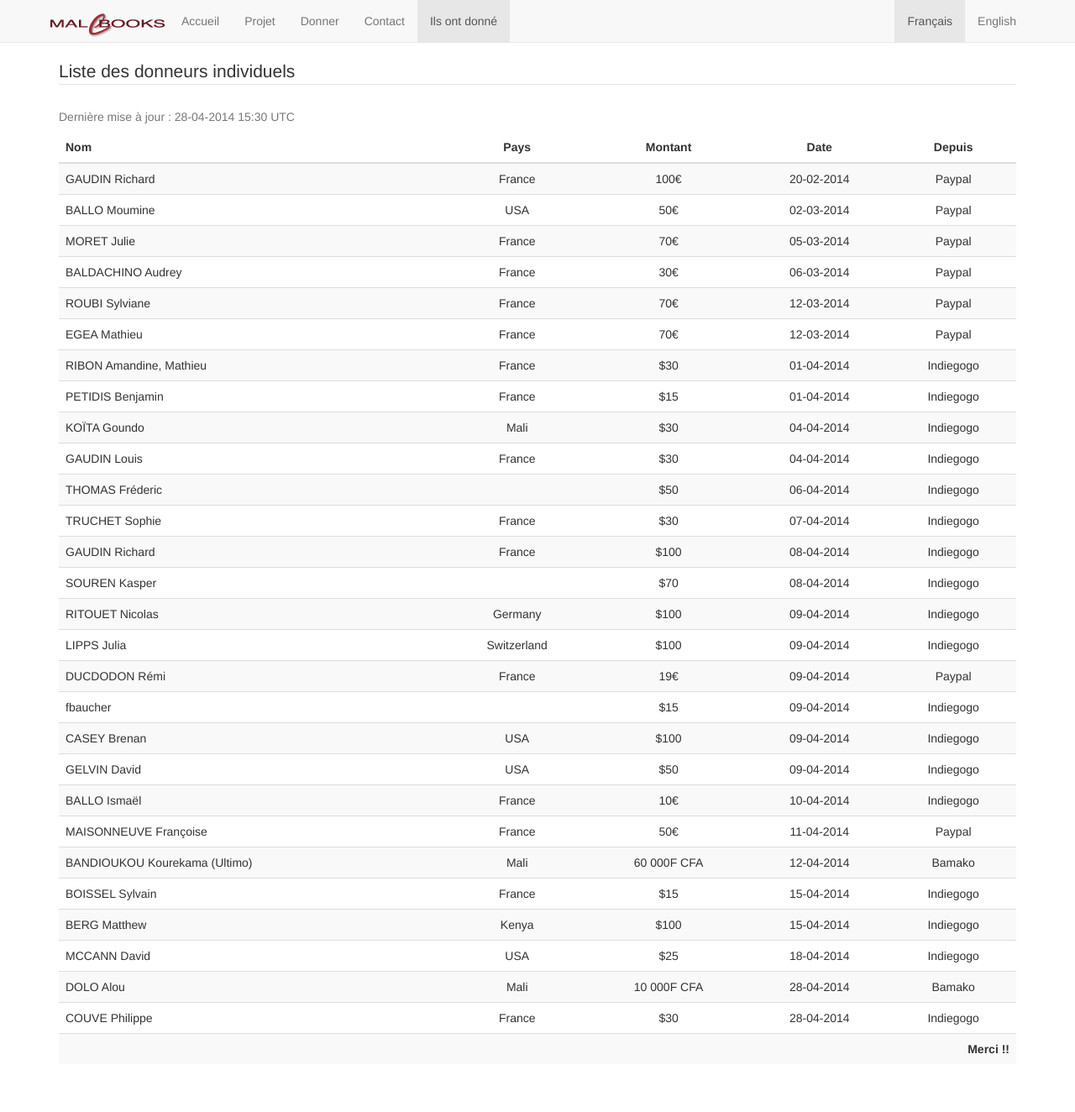
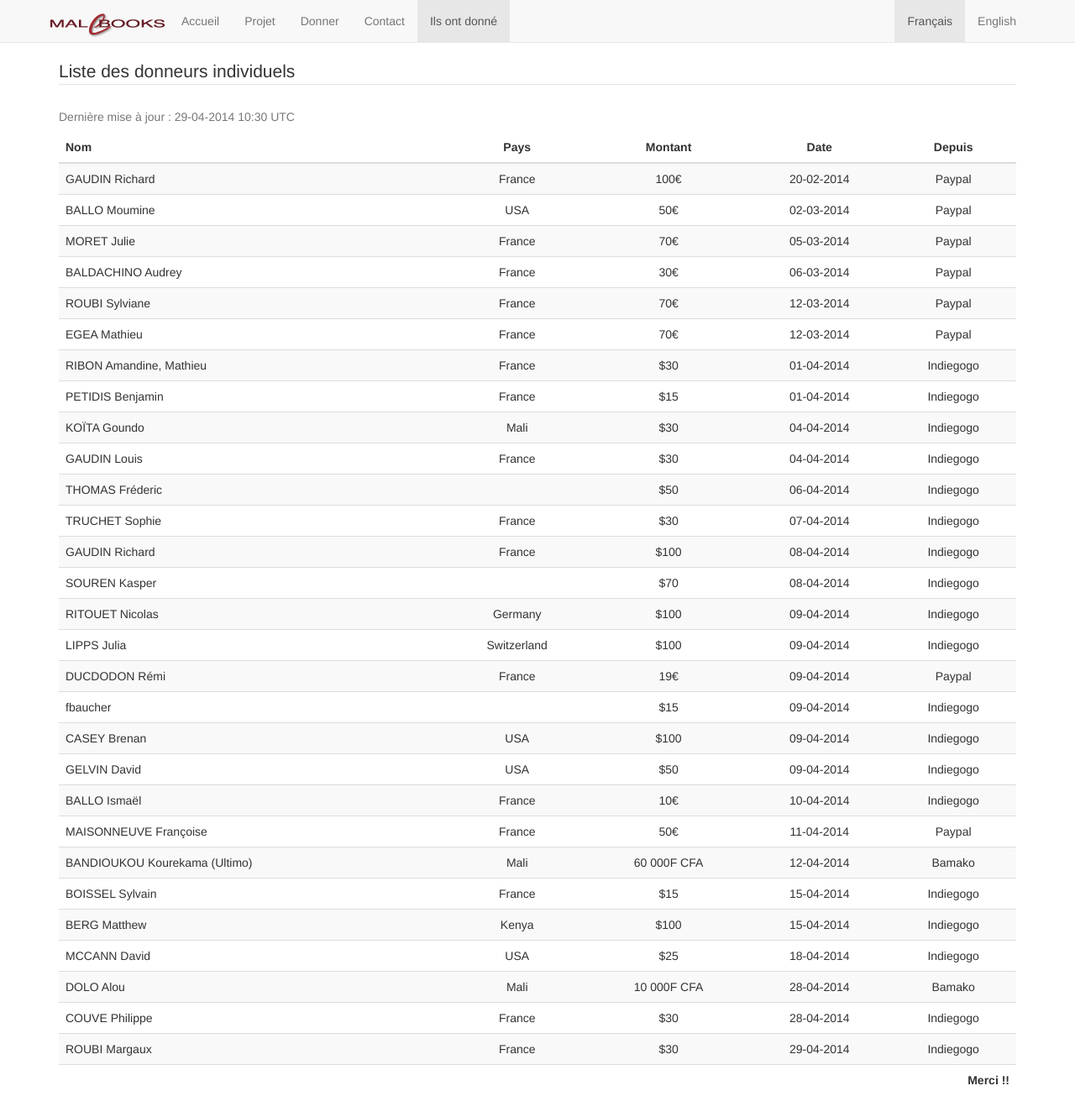
Before and after one commit to HumanESDES/malebooks, a Jekyll site: the page built from donneurs/index.md, in a window 1280 px wide and 1324 px high. Shown: the whole window at 84% size. Built offline with Jekyll 4.4.1, drawn with Linux system fonts in a browser that asks for light colours; nearby versions of some CDN libraries; Markdown is read by kramdown in place of the engine named in the settings.

Commit message:
Update donors.html

```diff
--- a/_includes/donors.html
+++ b/_includes/donors.html
@@ -1,5 +1,5 @@
 <table class="table table-striped budget">
-    <caption>{% if page.lang == 'en' %}Updated on:{% else %}Dernière mise à jour :{% endif %} 28-04-2014 15:30 UTC</caption>
+    <caption>{% if page.lang == 'en' %}Updated on:{% else %}Dernière mise à jour :{% endif %} 29-04-2014 10:30 UTC</caption>
     <thead>
         <legend>{% if page.lang == 'en' %}List of all individual donors{% else %}Liste des donneurs individuels{% endif %}</legend>
         <tr><th>{% if page.lang == 'en' %}Name{% else %}Nom{% endif %}</th><th>{% if page.lang == 'en' %}Country{% else %}Pays{% endif %}</th><th>{% if page.lang == 'en' %}Amount{% else %}Montant{% endif %}</th><th>{% if page.lang == 'en' %}Date{% else %}Date{% endif %}</th><th>{% if page.lang == 'en' %}From{% else %}Depuis{% endif %}</th></tr>
@@ -33,6 +33,7 @@
         <tr><td>MCCANN David</td><td>USA</td><td>$25</td><td>18-04-2014</td><td>Indiegogo</td></tr>
         <tr><td>DOLO Alou</td><td>Mali</td><td>10 000F CFA</td><td>28-04-2014</td><td>Bamako</td></tr>
         <tr><td>COUVE Philippe</td><td>France</td><td>$30</td><td>28-04-2014</td><td>Indiegogo</td></tr>
+        <tr><td>ROUBI Margaux</td><td>France</td><td>$30</td><td>29-04-2014</td><td>Indiegogo</td></tr>
         <tr><td colspan="5">{% if page.lang == 'en' %}Thank You !!{% else %}Merci !!{% endif %}</td></tr>
     </tbody>
 </table>
```
